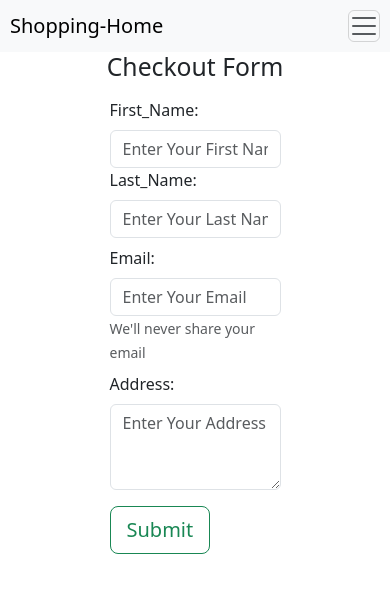
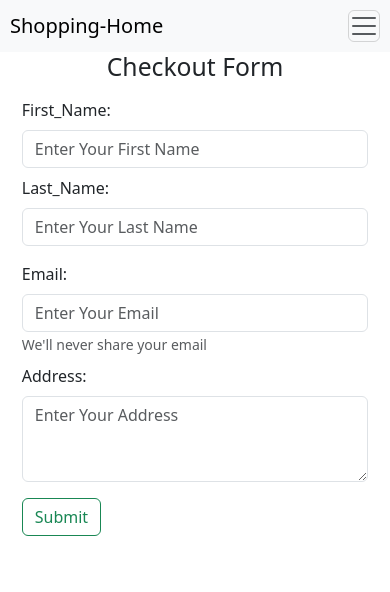
Before and after one commit to riteshfauzdar63/shopping-website-ng, an Angular app: page /checkoutForm in a window 390 px wide. Shown: the top 592 px of the page. Built offline with nearby package versions, Linux system fonts and the light colour scheme.

Commit message:
updating the form page and product cart-page

```diff
--- a/src/app/component/form-page/form-page.component.html
+++ b/src/app/component/form-page/form-page.component.html
@@ -5,18 +5,18 @@
     <div class=" row">
   <div class="form-group col-md-6">
     <label for="fname" class="form-label">First_Name:</label>
-    <input type="text" formControlName="fname" id="fname" class="form-control" placeholder="Enter Your First Name">
+    <input type="text" formControlName="fname" id="fname" class="form-control mb-2" placeholder="Enter Your First Name">
   </div>
 
   <div class="form-group col-md-6">
     <label for="lname" class="form-label">Last_Name:</label>
-    <input type="text" formControlName="lname" id="lname" class="form-control" placeholder="Enter Your Last Name">
+    <input type="text" formControlName="lname" id="lname" class="form-control mb-2" placeholder="Enter Your Last Name">
   </div>
 
   <div class="form-group mt-2">
     <label class="form-label">Email:</label>
     <input type="email" formControlName="email" class="form-control" aria-describedby="emailHelp" placeholder="Enter Your Email">
-    <small id="emailHelp" class="form-text text-muted">We'll never share your email</small>
+    <small id="emailHelp" class="form-text text-muted mb-2">We'll never share your email</small>
   </div>
 
   <div class="form-group mt-2">
@@ -26,7 +26,7 @@
 
 
   <div class="mt-3">
-  <button type="submit" class="btn btn-lg btn-outline-success">Submit</button>
+  <button type="submit" class="btn btn-outline-success">Submit</button>
   </div>
   </div>
 </form>
--- a/src/app/component/form-page/form-page.component.scss
+++ b/src/app/component/form-page/form-page.component.scss
@@ -1,3 +1,16 @@
 .container{
-    width: 50% !important;
+    width: 40% !important;
+
+
+    @media screen and (max-width:1200px) {
+        width: 55% !important;
+    }
+
+    @media screen and (min-width:768px) and (max-width:991px) {
+        width: 65% !important;
+    }
+
+    @media screen and (max-width:575px) {
+        width: 95% !important;
+    }
 }
--- a/src/app/component/product-cart/product-cart.component.scss
+++ b/src/app/component/product-cart/product-cart.component.scss
@@ -42,7 +42,7 @@ ul{
 
 .quantity-box{
     margin: 1rem 0rem;
-    width: 80%;
+    width: 50%;
     font-size: 16px;
     font-weight: 500;
 
@@ -59,15 +59,16 @@ ul{
         text-align: center;
         }
 
-        .remove-btn{
+
+
+}
+
+}
+.remove-btn{
 
     @media screen and (max-width:475px) {
         width: 100% !important;
     }
 }
-
-}
-
 }
 }
-}
--- a/src/app/component/product-cart/product-cart.component.ts
+++ b/src/app/component/product-cart/product-cart.component.ts
@@ -1,5 +1,4 @@
 import { Component, OnInit } from '@angular/core';
-import { LocalStorageSessionDataService } from '../../service/local-storage-session-data.service';
 import { CartItemService } from '../../service/cart-item.service';
 import { Product } from '../../product.model';
 import { CommonModule } from '@angular/common';
@@ -13,7 +12,7 @@ import { CartIconValueService } from '../../service/cart-icon-value.service';
   styleUrl: './product-cart.component.scss',
   standalone : true,
 })
-export class ProductCartComponent {
+export class ProductCartComponent implements OnInit{
 
   cartItems: Product[] = [];
   totalPrice: number = 0;
@@ -26,7 +25,6 @@ constructor(private cartService: CartItemService,
 ngOnInit() {
 
   this.cartItems = this.cartService.getCartItems();
-  // this.handleQuantity;
   this.cartIcon.updateCount();
   this.calculateTotal();
 }
--- a/src/app/component/product/product.component.html
+++ b/src/app/component/product/product.component.html
@@ -44,7 +44,7 @@
             <div class="card d-flex align-items-center mb-3">
                 <a [routerLink] ="['/details', product.id]"><img class="card-img-top" [src]="product.image" alt="{{ product.title }}"></a>
                 <div class="card-body text-center">
-                    <h2 class="card-text">{{product.title | slice:0:35 }}</h2>
+                    <h2 class="card-text">{{product.title | slice:0:36 }}</h2>
                     <p><span class="price-text">Price:</span> ₹ <span>{{product.price}}</span></p>
                     <p><span class="category-text">category:</span> {{product.category}}</p>
 
```
